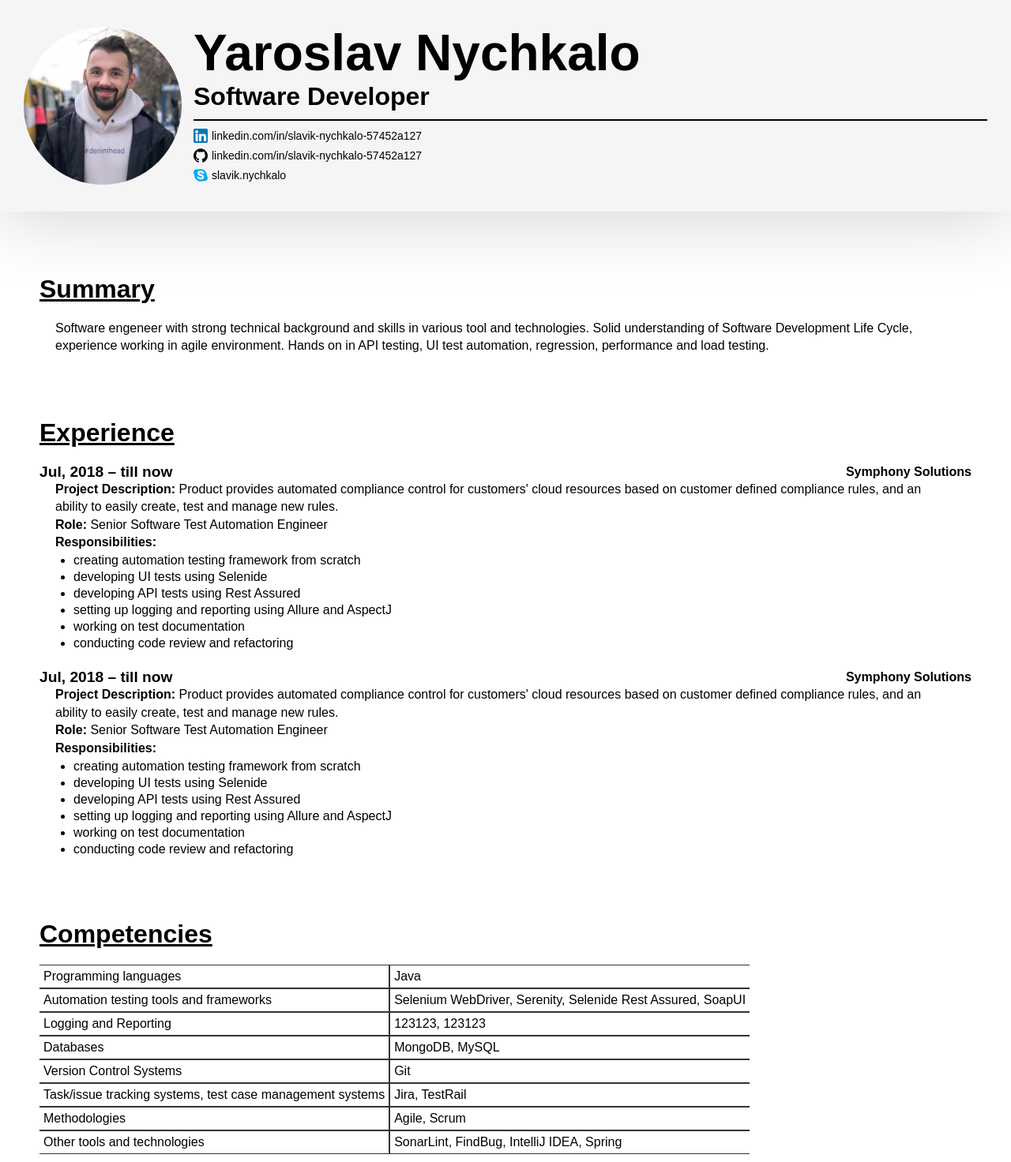
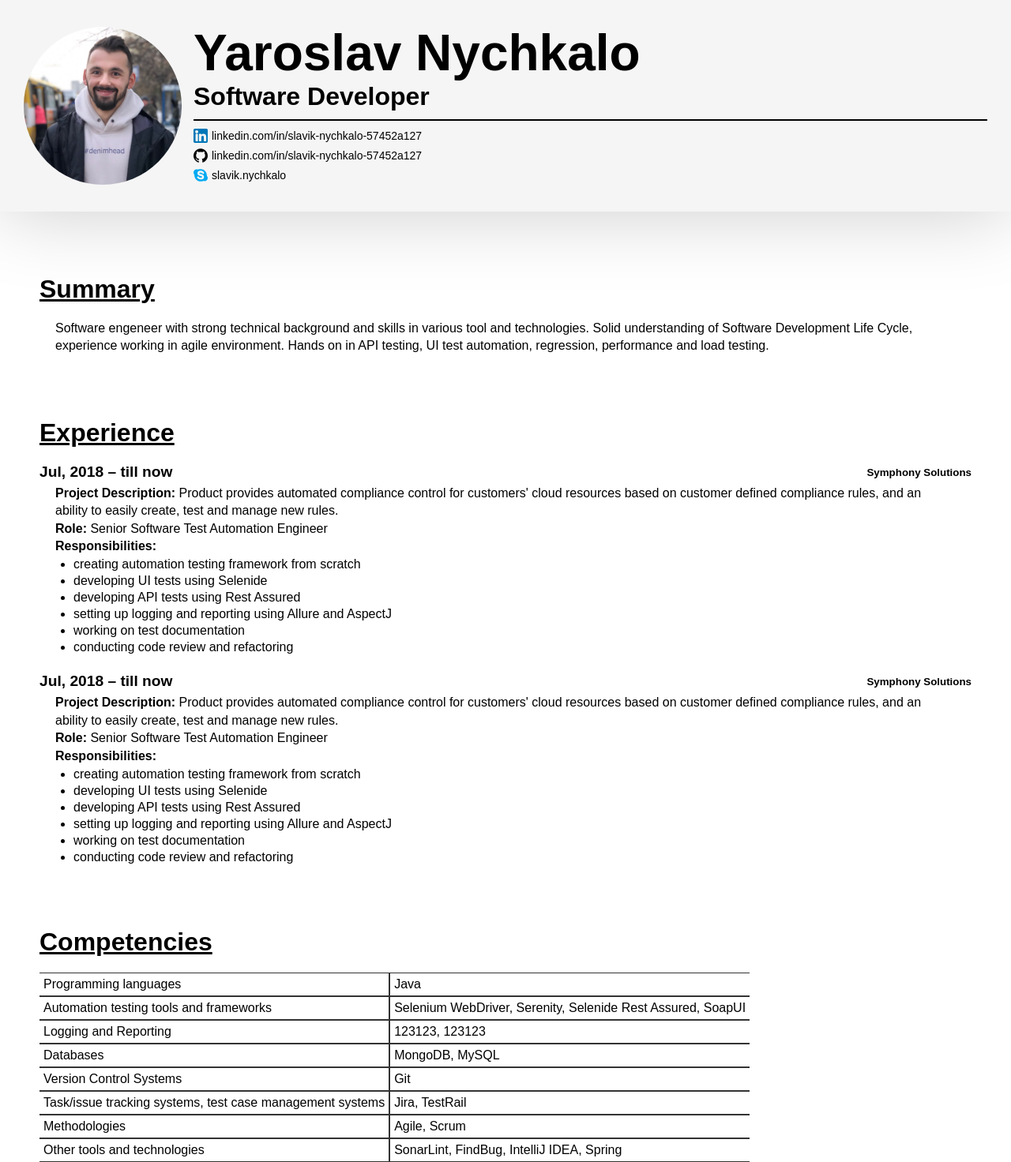
Before and after one commit to gebeto/cv, a Jekyll site: the page built from README.md, in a window 1280 px wide. Shown: the whole page at 79% size. Built offline with Jekyll 4.4.1, drawn with Linux system fonts in a browser that asks for light colours; our own code applies the rules of GitHub Pages for plain Markdown files.

Commit message:
asdasdas

```diff
--- a/_layouts/default.html
+++ b/_layouts/default.html
@@ -41,7 +41,10 @@
       <h2>Experience</h2>
       {% for project in site.data.projects %}
         <div class="project no-break">
-          <h4 class="title"><span>{{ project.time_range }}</span><small>{{ project.company }}</small></h4>
+          <h4 class="title">
+            <span>{{ project.time_range }}</span>
+            <small><small>{{ project.company }}</small></small>
+          </h4>
           <p><strong>Project Description:</strong> {{ project.description }}</p>
           <p><strong>Role:</strong> {{ project.role }}</p>
           <p>
--- a/assets/css/style.css
+++ b/assets/css/style.css
@@ -93,7 +93,8 @@ ul {
       font-size: 1.2em;
       display: flex;
       justify-content: space-between;
-      align-items: center; }
+      align-items: center;
+      margin-bottom: 5px; }
   .content .competencies {
     border-spacing: 0px; }
     .content .competencies td {
--- a/assets/css/style.scss
+++ b/assets/css/style.scss
@@ -144,6 +144,7 @@ ul {
 			display: flex;
 			justify-content: space-between;
 			align-items: center;
+			margin-bottom: 5px;
 		}
 	}
 
```
